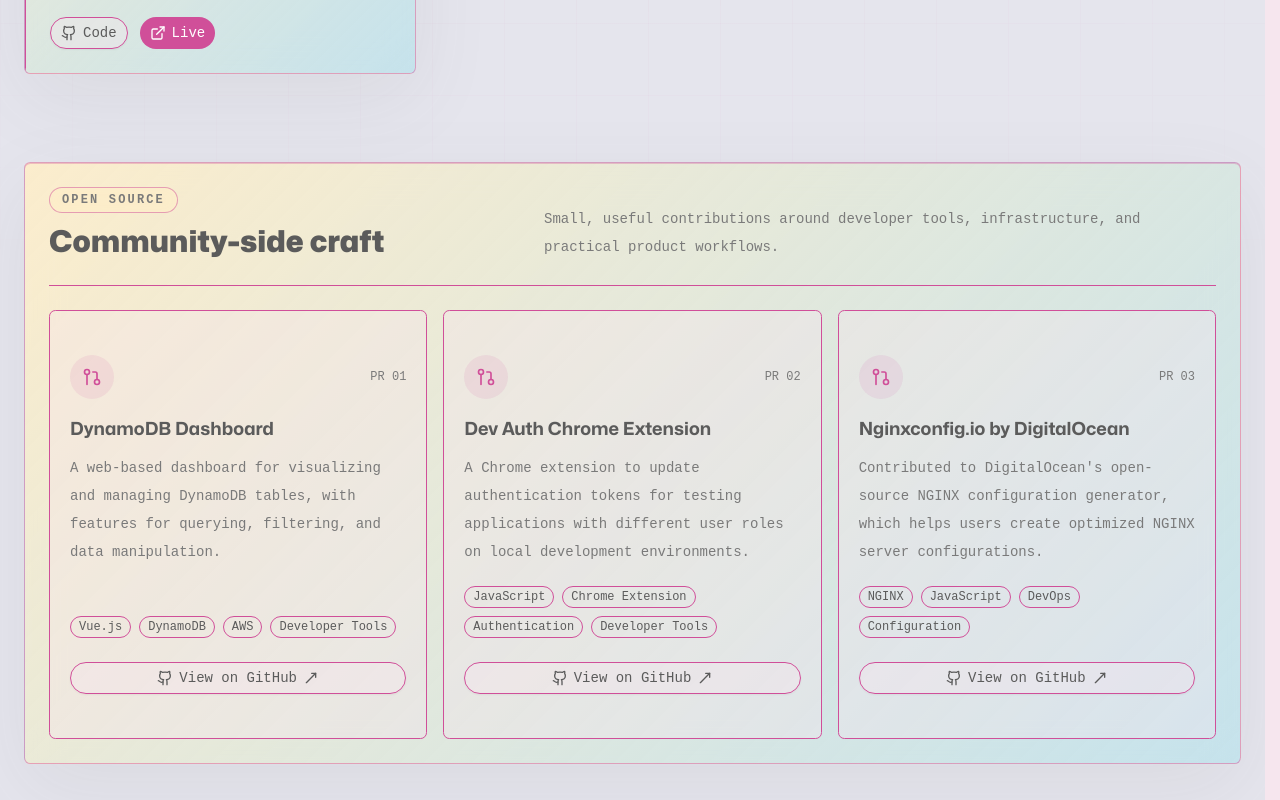
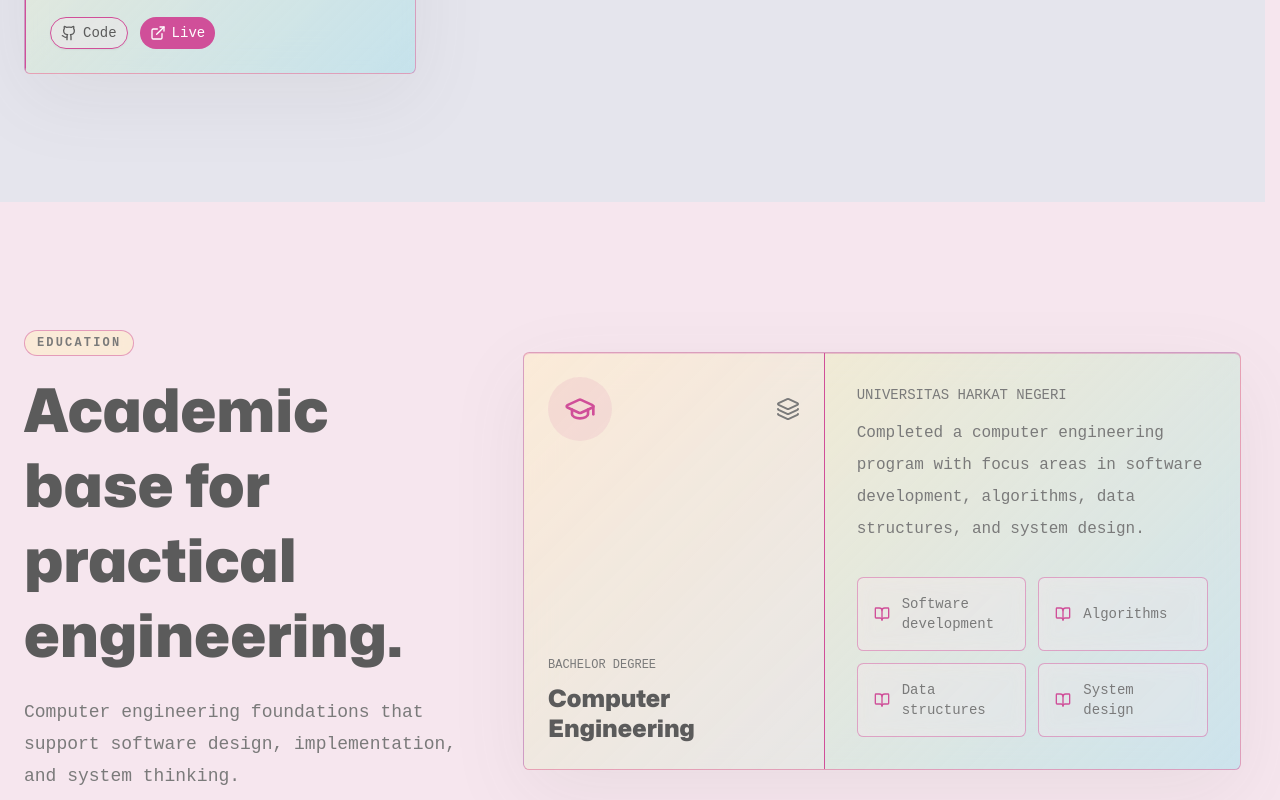
Before and after one commit to Wildann77/porto, a Next.js app: page / in a window 1280 px wide. Shown: the part 5740-6540 px from the top of the page. Built offline with nearby package versions, Linux system fonts and the light colour scheme; no server answers.

Commit message:
style: hide open source section from projects page

```diff
--- a/components/projects.tsx
+++ b/components/projects.tsx
@@ -4,7 +4,7 @@ import Link from "next/link"
 import { motion } from "framer-motion"
 import { ExternalLink, Github } from "lucide-react"
 
-import OpenSource from "@/components/open-source"
+// import OpenSource from "@/components/open-source"
 import { Badge } from "@/components/ui/badge"
 import { Button } from "@/components/ui/button"
 import { Card, CardContent } from "@/components/ui/card"
@@ -199,9 +199,9 @@ export default function Projects() {
             })}
           </motion.div>
 
-          <motion.div className="pt-10" variants={itemVariants}>
+          {/* <motion.div className="pt-10" variants={itemVariants}>
             <OpenSource />
-          </motion.div>
+          </motion.div> */}
         </div>
       </div>
     </motion.section>
```
